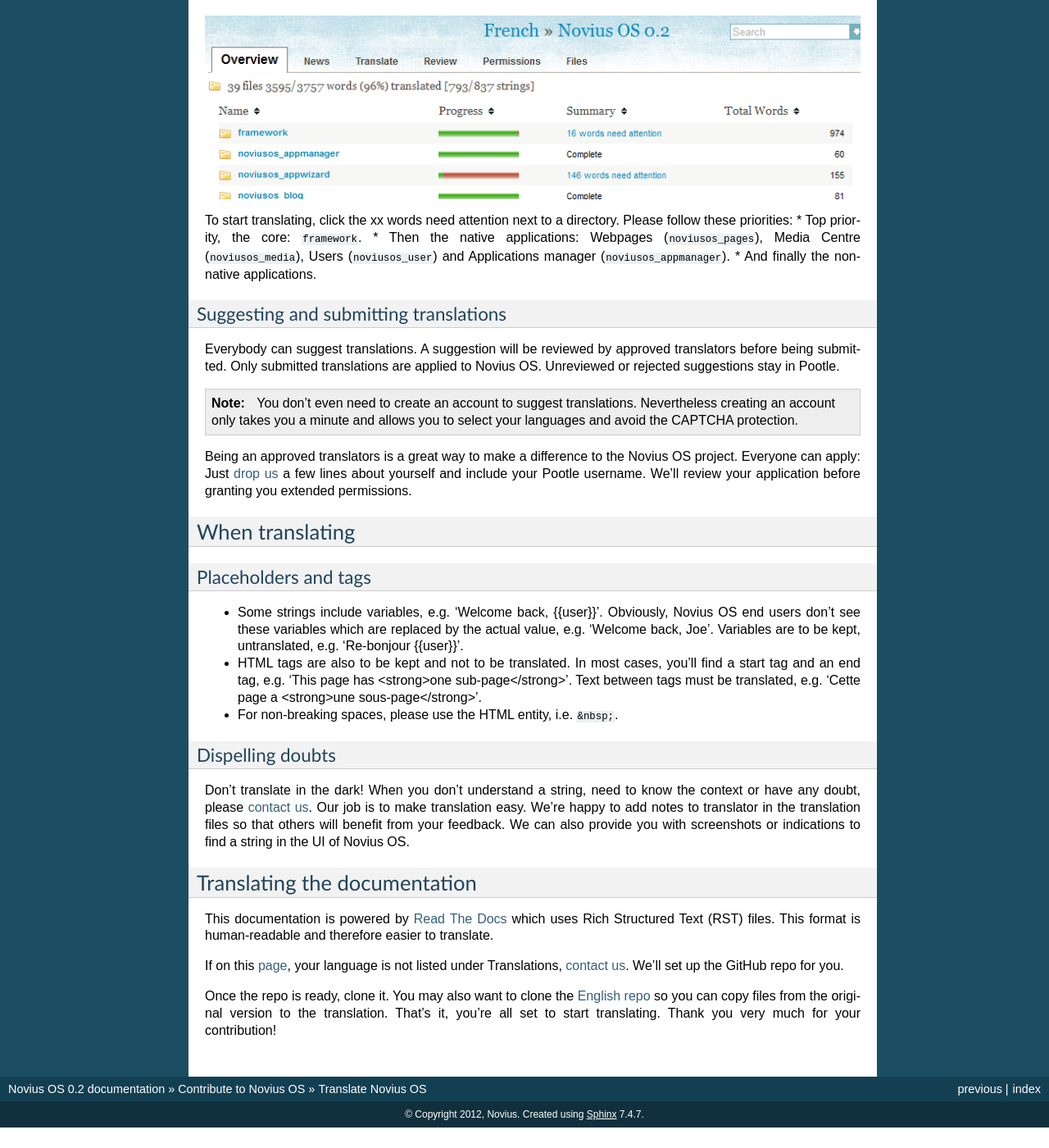
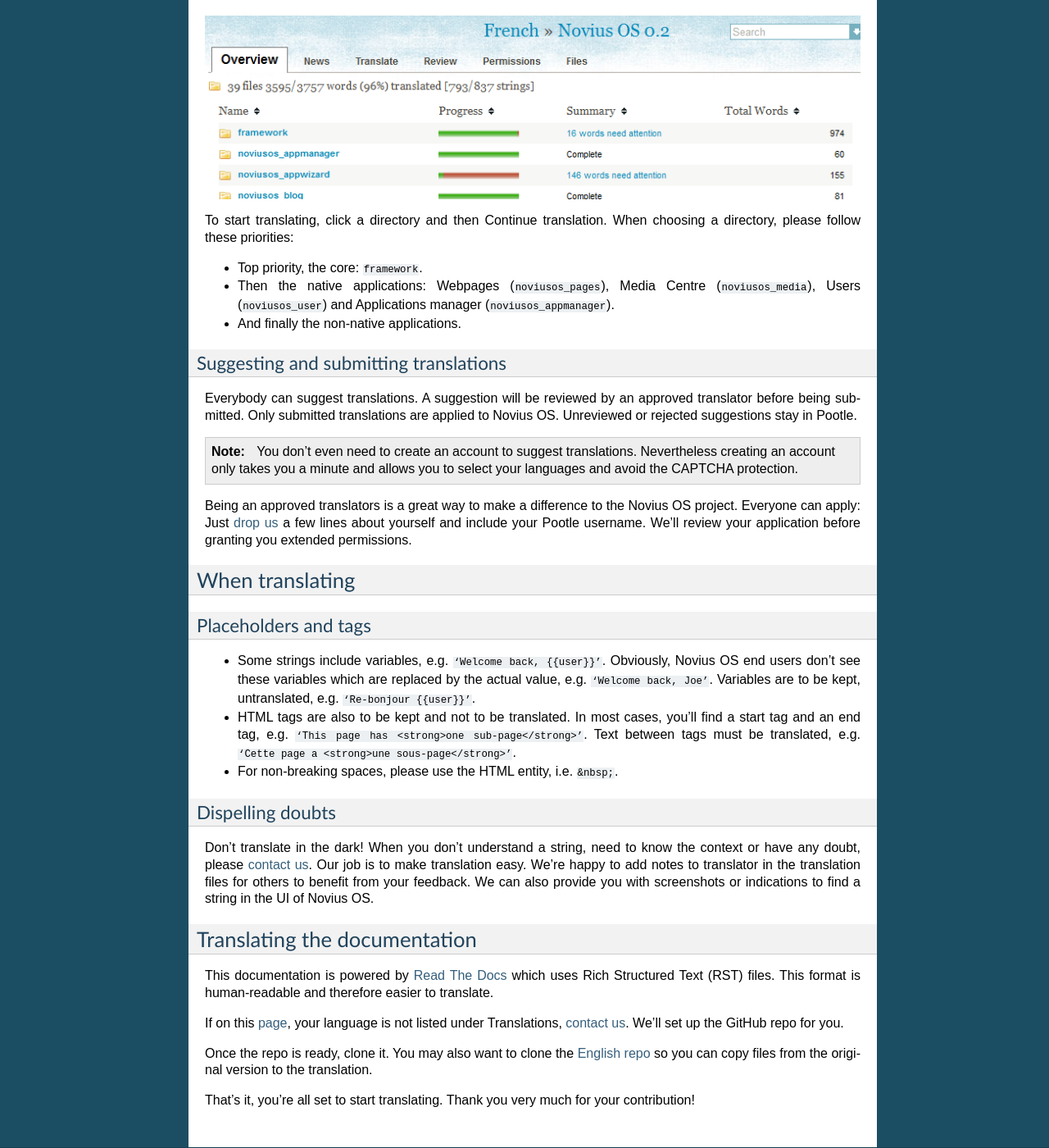
Before and after one commit to Meroje/documentation-en, a Sphinx documentation site: the page built from source/contribute/translate.rst, in a window 1280 px wide and 1400 px high, scrolled down 1016 px. Shown: the whole window at 82% size. Built offline with Sphinx 7.4.7, drawn with Linux system fonts in a browser that asks for light colours; before the commit the page ends 2391 px from its top, so only the background shows below that; some of the changed text lies outside the part shown.

```diff
--- a/source/contribute/translate.rst
+++ b/source/contribute/translate.rst
@@ -40,13 +40,14 @@ Translation files
 
 Once your language is available on :file:`translate.novius-os.org`, click it. Then click the version of Novius OS you want to translate. If you don't know which one to choose, `ask us <http://www.novius-os.org/en/more-info/contacts.html>`__, we'll tell you.
 
-You now see a list of directories. The directories starting with :file:`noviusos_` are applications. :file:`framework` contains the string from the core.
+You now see a list of directories. The directories starting with :file:`noviusos_` are applications. :file:`framework` contains the strings from the core.
 
 .. image:: images/pootle-nos-directories.png
 	:alt: Translation directories
 	:align: center
 
-To start translating, click the :guilabel:`xx words need attention` next to a directory. Please follow these priorities:
+To start translating, click a directory and then :guilabel:`Continue translation`. When choosing a directory, please follow these priorities:
+
 * Top priority, the core: :file:`framework`.
 * Then the native applications: Webpages (:file:`noviusos_pages`), Media Centre (:file:`noviusos_media`), Users (:file:`noviusos_user`) and Applications manager (:file:`noviusos_appmanager`).
 * And finally the non-native applications.
@@ -54,7 +55,7 @@ To start translating, click the :guilabel:`xx words need attention` next to a di
 Suggesting and submitting translations
 ======================================
 
-Everybody can suggest translations. A suggestion will be reviewed by approved translators before being submitted. Only submitted translations are applied to Novius OS. Unreviewed or rejected suggestions stay in Pootle.
+Everybody can suggest translations. A suggestion will be reviewed by an approved translator before being submitted. Only submitted translations are applied to Novius OS. Unreviewed or rejected suggestions stay in Pootle.
 
 .. note::
     You don't even need to create an account to suggest translations. Nevertheless creating an account only takes you a minute and allows you to select your languages and avoid the CAPTCHA protection.
@@ -68,14 +69,14 @@ When translating
 Placeholders and tags
 =====================
 
-* Some strings include variables, e.g. ‘Welcome back, {{user}}’. Obviously, Novius OS end users don't see these variables which are replaced by the actual value, e.g. ‘Welcome back, Joe’. Variables are to be kept, untranslated, e.g.  ‘Re-bonjour {{user}}’.
-* HTML tags are also to be kept and not to be translated. In most cases, you'll find a start tag and an end tag, e.g. ‘This page has <strong>one sub-page</strong>’. Text between tags must be translated, e.g. ‘Cette page a <strong>une sous-page</strong>’.
+* Some strings include variables, e.g. ``‘Welcome back, {{user}}’``. Obviously, Novius OS end users don't see these variables which are replaced by the actual value, e.g. ``‘Welcome back, Joe’``. Variables are to be kept, untranslated, e.g. ``‘Re-bonjour {{user}}’``.
+* HTML tags are also to be kept and not to be translated. In most cases, you'll find a start tag and an end tag, e.g. ``‘This page has <strong>one sub-page</strong>’``. Text between tags must be translated, e.g. ``‘Cette page a <strong>une sous-page</strong>’``.
 * For non-breaking spaces, please use the HTML entity, i.e. ``&nbsp;``.
 
 Dispelling doubts
 =================
 
-Don't translate in the dark! When you don't understand a string, need to know the context or have any doubt, please `contact us <http://www.novius-os.org/en/more-info/contacts.html>`__. Our job is to make translation easy. We're happy to add notes to translator in the translation files so that others will benefit from your feedback. We can also provide you with screenshots or indications to find a string in the UI of Novius OS.
+Don't translate in the dark! When you don't understand a string, need to know the context or have any doubt, please `contact us <http://www.novius-os.org/en/more-info/contacts.html>`__. Our job is to make translation easy. We're happy to add notes to translator in the translation files for others to benefit from your feedback. We can also provide you with screenshots or indications to find a string in the UI of Novius OS.
 
 
 Translating the documentation
@@ -85,4 +86,6 @@ This documentation is powered by `Read The Docs <http://readthedocs.org/>`__ whi
 
 If on this `page <http://www.novius-os.org/developpers/Documentation.html>`__, your language is not listed under :guilabel:`Translations`, `contact us <http://www.novius-os.org/en/more-info/contacts.html>`__. We'll set up the GitHub repo for you.
 
-Once the repo is ready, clone it. You may also want to clone the `English repo <http://github.com/novius-os/documentation-en/>`__ so you can copy files from the original version to the translation. That's it, you're all set to start translating. Thank you very much for your contribution!
+Once the repo is ready, clone it. You may also want to clone the `English repo <http://github.com/novius-os/documentation-en/>`__ so you can copy files from the original version to the translation.
+
+That's it, you're all set to start translating. Thank you very much for your contribution!
```
Also changed, not shown: source/contribute/copy-style-guide.rst (added, +75 -0 lines).
